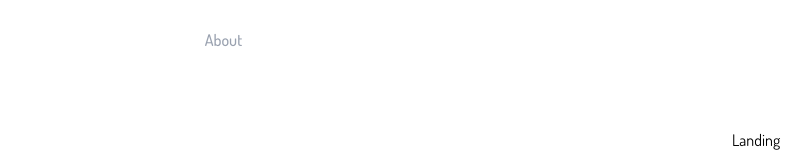
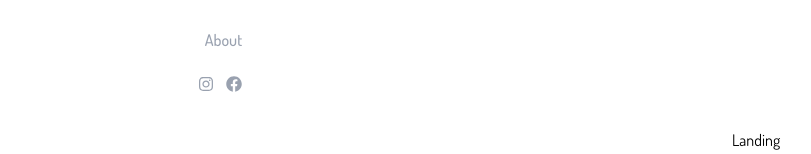
Before and after one commit to YonugJones/iwata-website, a React (Vite) app: page / in a window 1280 px wide. Shown: the part 260-414 px from the top of the page, without its empty margins (10-821 px from the left). Built offline with nearby package versions, Linux system fonts and the light colour scheme.

Commit message:
feat: add social links

```diff
--- a/package.json
+++ b/package.json
@@ -13,6 +13,7 @@
     "@tailwindcss/vite": "^4.2.4",
     "react": "^19.2.5",
     "react-dom": "^19.2.5",
+    "react-icons": "^5.6.0",
     "react-router-dom": "^7.15.0",
     "tailwindcss": "^4.2.4"
   },
--- a/src/components/NavBar.tsx
+++ b/src/components/NavBar.tsx
@@ -1,4 +1,5 @@
 import { NavLink, Link } from 'react-router-dom'
+import { FaInstagram, FaFacebook } from 'react-icons/fa'
 
 const NavBar = () => {
   return (
@@ -60,6 +61,26 @@ const NavBar = () => {
             About
           </NavLink>
         </li>
+        <div className='flex gap-3 justify-end py-3 font-semibold'>
+          <li className='text-gray-400 hover:text-gray-800 transition-colors duration-200'>
+            <a
+              href='https://www.instagram.com/cecilia.iwata/'
+              target='_blank'
+              rel='noopener noreferrer'
+            >
+              <FaInstagram />
+            </a>
+          </li>
+          <li className='text-gray-400 hover:text-gray-800 transition-colors duration-200'>
+            <a
+              href='https://www.facebook.com/cecilia.iwata'
+              target='_blank'
+              rel='noopener noreferrer'
+            >
+              <FaFacebook />
+            </a>
+          </li>
+        </div>
       </ul>
     </nav>
   )
```
Also changed, not shown: 1 other file (tests, documents, lock files or other folders).
